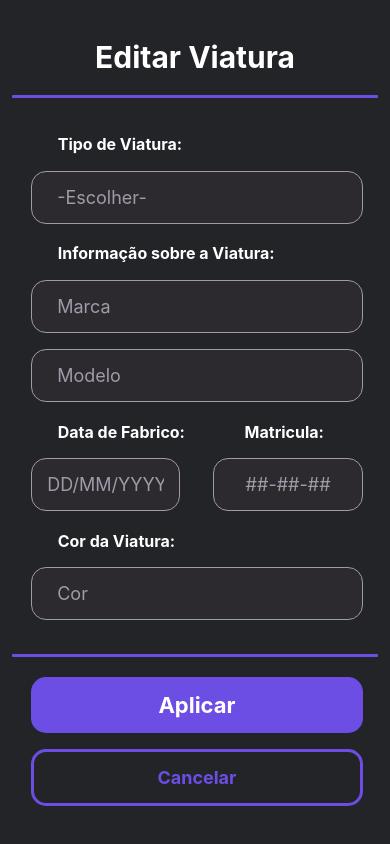
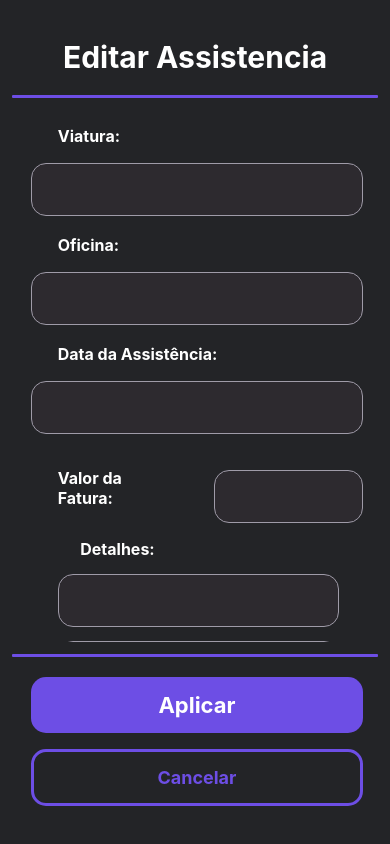
Before and after one commit to LoboMars/PitBox, a React Native app in the folder T22/: screen / in a window 390 px wide. Built offline with nearby package versions, Linux system fonts and the light colour scheme; no server answers; the database is empty.

Commit message:
correção de alguns  problemas

```diff
--- a/T22/App.jsx
+++ b/T22/App.jsx
@@ -41,7 +41,7 @@ import AsSuasAssistencias from './View/AssuasAssistencias';
 export default function App() {
   return (
     <View style={styles.container}>
-      <EditarViatura/>
+      <EditarAssistencia/>
       <StatusBar style="auto" />
     </View>
   );
--- a/T22/View/EditarAssistencia.jsx
+++ b/T22/View/EditarAssistencia.jsx
@@ -19,7 +19,7 @@ import { db } from "../firebase.config";
 
 export default function EditarAssistencia() {
   const [Data, setData] = useState("");
-  const [Detalhe_mais, setDetalhe_mais] = useState("");
+  const [Descricao, setDescricao] = useState("");
   const [Tipo_Assistencia, setTipo_Assistencia] = useState("");
   const [Fatura_Valor, setFatura_Valor] = useState("");
   const [Oficina, setOficina] = useState("");
@@ -33,7 +33,7 @@ export default function EditarAssistencia() {
       if (docSnap.exists()) {
         const data = docSnap.data();
         setData(data.Data);
-        setDetalhe_mais(data.Detalhe_mais);
+        setDescricao(data.Descricao);
         setTipo_Assistencia(data.Tipo_Assistencia);
         setFatura_Valor(data.Fatura_Valor);
         setOficina(data.Oficina);
@@ -50,7 +50,7 @@ export default function EditarAssistencia() {
       const docRef = doc(db, "Assistencias", "1");
       await updateDoc(docRef, {
         Data,
-        Detalhe_mais,
+        Descricao,
         Tipo_Assistencia,
         Fatura_Valor,
         Oficina,
@@ -153,8 +153,8 @@ export default function EditarAssistencia() {
               <TextInput
                 style={styles.BigTextBox} // Estilo para o TextInput
                 placeholderTextColor="white"
-                value={Detalhe_mais}
-                onChangeText={setDetalhe_mais}
+                value={Descricao}
+                onChangeText={setDescricao}
                 multiline={true} />
             </View>
 
--- a/T22/View/RegistarAssistencia.jsx
+++ b/T22/View/RegistarAssistencia.jsx
@@ -35,21 +35,21 @@ const db = getFirestore(app);
 
 export default function EditarAssistencia() {
   const [Data, setData] = useState('');
-  const [Detalhe_mais, setDetalhe_mais] = useState('');
+  const [Descricao, setDescricao] = useState('');
   const [Tipo_Assistencia, setTipo_Assistencia] = useState('');
   const [Fatura_Valor, setFatura_Valor] = useState('');
   const [Oficina, setOficina] = useState('');
   const [Viatura, setViatura] = useState('');
 
   const registerAssistencia = async () => {
-    if (!Data || !Detalhe_mais || !Tipo_Assistencia || !Fatura_Valor || !Oficina  || !Viatura) {
+    if (!Data || !Descricao || !Tipo_Assistencia || !Fatura_Valor || !Oficina  || !Viatura) {
       Alert.alert("Erro", "Por favor, preencha todos os campos");
       return;
     }
     try {
       await addDoc(collection(db, "Assistencias"), {
         Data,
-        Detalhe_mais,
+        Descricao,
         Tipo_Assistencia,
         Fatura_Valor,
         Oficina,
@@ -164,8 +164,8 @@ export default function EditarAssistencia() {
                 placeholder="..."
                 placeholderTextColor="#9F9BA8"
                 multiline={true}
-                value={Detalhe_mais}
-                onChangeText={setDetalhe_mais}
+                value={Descricao}
+                onChangeText={setDescricao}
                 />
             </View>
 
```
